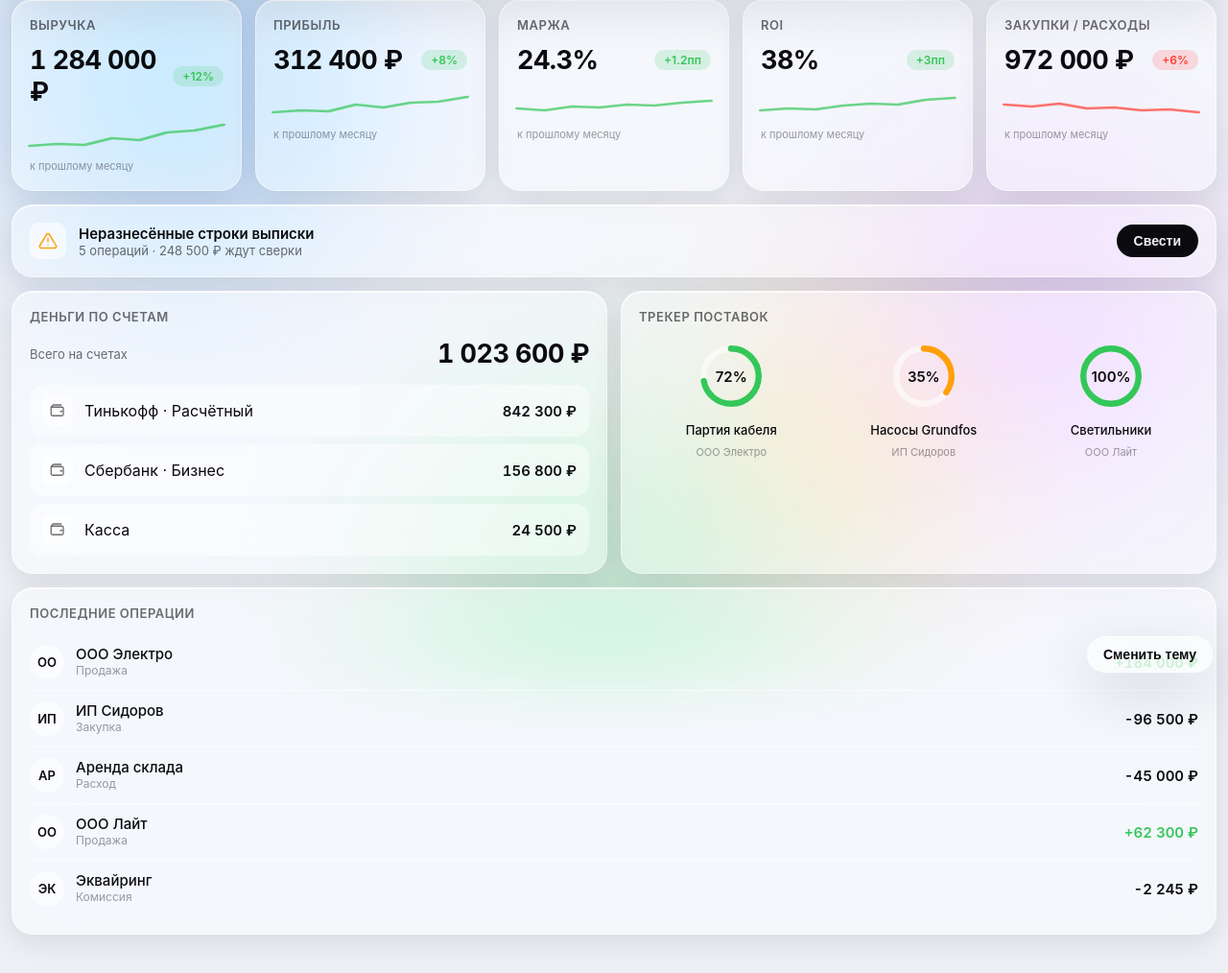
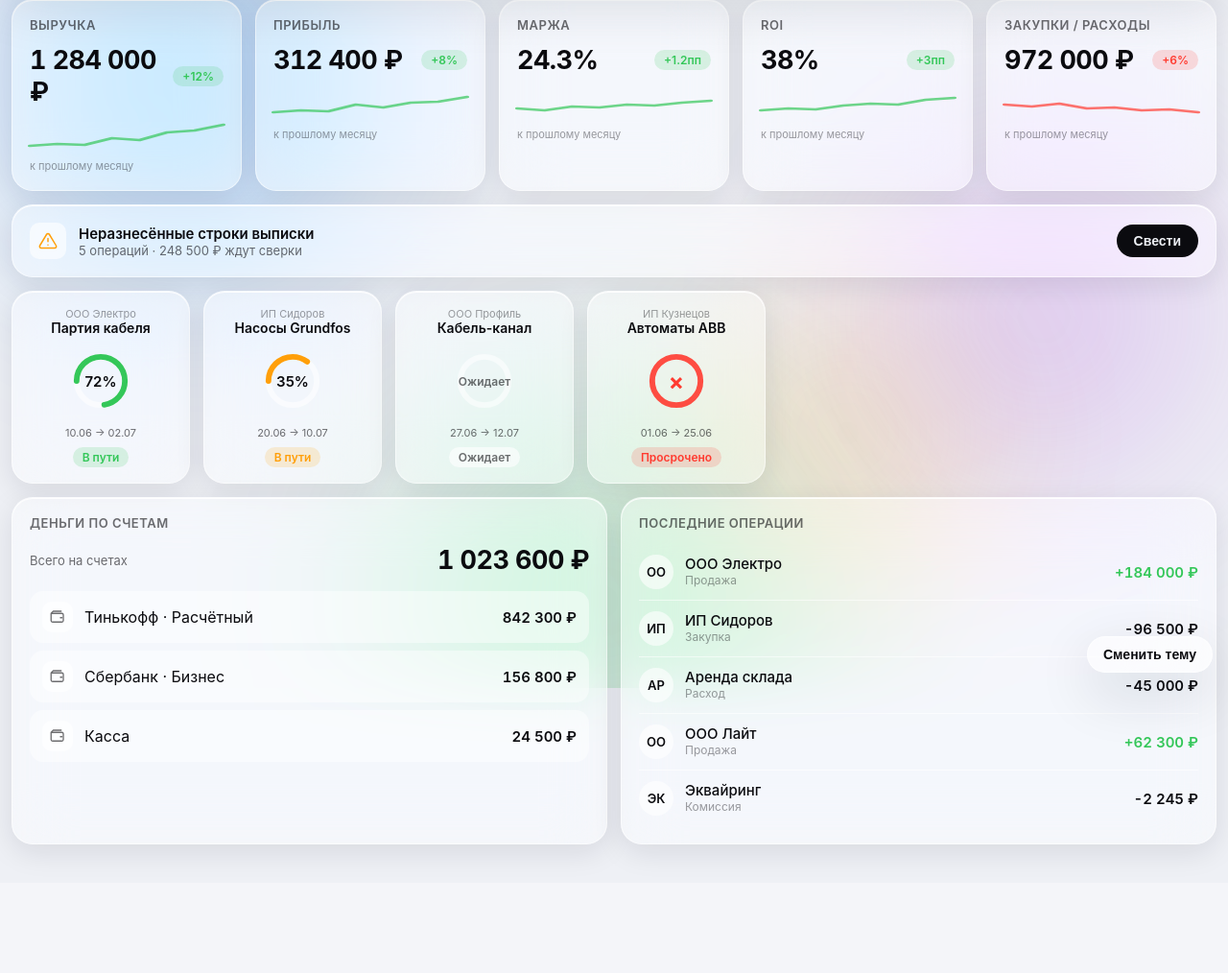
Before and after one commit to buyantk-timxfey/byB-WS, a Laravel app: page /preview.html in a window 1280 px wide. Shown: the part 83-1097 px from the top of the page at 96% size. After the commit the page ends 980 px from the top, so only its background shows below. Run offline with Laravel 12, Linux system fonts and the light colour scheme.

Commit message:
design(v2): трекер — каждая поставка отдельным виджетом фикс. размера (состояния: в пути/ожидает/просрочено)
Co-Authored-By: Claude Opus 4.8 <noreply@anthropic.com>
Claude-Session: https://claude.ai/code/session_01R9rNEgtwbBXA3aXF9acmaZ

```diff
--- a/v2/preview.html
+++ b/v2/preview.html
@@ -69,6 +69,13 @@ body{min-height:100dvh;background:var(--bg);color:var(--ink);
 .kpi .sub{font-size:11px;color:var(--ink-3);margin-top:8px}
 .spark{width:100%;height:34px;display:block;margin-top:12px;overflow:visible}
 .inkbtn{border:0;cursor:pointer;background:var(--ink);color:var(--bg);font-size:14px;font-weight:600;padding:9px 18px;border-radius:999px;white-space:nowrap}
+.ships{display:flex;flex-wrap:wrap;gap:14px;margin-bottom:14px}
+.ship{flex:0 0 186px;display:flex;flex-direction:column;align-items:center;text-align:center;padding:16px}
+.ship .cp{font-size:11px;color:var(--ink-3)}
+.ship .nm{font-size:14px;font-weight:600;line-height:1.15;margin-bottom:10px}
+.ship .ring{width:74px;height:74px}
+.ship .dates{font-size:11px;color:var(--ink-2);margin-top:10px}
+.ship .pill{margin-top:8px}
 .row{display:flex;align-items:center;justify-content:space-between}
 .acc{display:flex;flex-direction:column;gap:8px}
 .acc .item{display:flex;align-items:center;justify-content:space-between;padding:11px 13px;border-radius:14px;background:var(--glass-fill)}
@@ -156,16 +163,44 @@ body{min-height:100dvh;background:var(--bg);color:var(--ink);
     </div>
   </div>
 
-  <div class="grid">
-
   <!-- Сигнал: неразнесённые строки выписки -->
-    <div class="w glass" style="grid-column:1/-1;flex-direction:row;align-items:center;justify-content:space-between;gap:14px">
+  <div class="w glass" style="flex-direction:row;align-items:center;justify-content:space-between;gap:14px;margin-bottom:14px">
     <div style="display:flex;align-items:center;gap:13px">
       <span class="chip" style="color:var(--warn);width:38px;height:38px"><svg viewBox="0 0 24 24" width="20" height="20" fill="none" stroke="currentColor" stroke-width="1.75" stroke-linecap="round" stroke-linejoin="round"><path d="M12 9v4M12 17h.01M10.3 3.9 1.8 18a2 2 0 0 0 1.7 3h17a2 2 0 0 0 1.7-3L13.7 3.9a2 2 0 0 0-3.4 0z"/></svg></span>
       <div><div style="font-weight:600;font-size:15px">Неразнесённые строки выписки</div><div style="font-size:13px;color:var(--ink-2)">5 операций · 248 500 ₽ ждут сверки</div></div>
     </div>
     <button class="inkbtn">Свести</button>
   </div>
+
+  <!-- Поставки: каждая — отдельный виджет фиксированного размера -->
+  <div class="ships">
+    <div class="ship glass">
+      <div class="cp">ООО Электро</div><div class="nm">Партия кабеля</div>
+      <div class="ring"><svg viewBox="0 0 100 100" width="74" height="74"><circle cx="50" cy="50" r="34" fill="none" stroke="var(--glass-border)" stroke-width="8"/><circle cx="50" cy="50" r="34" fill="none" stroke="var(--income)" stroke-width="8" stroke-linecap="round" stroke-dasharray="214" stroke-dashoffset="60" transform="rotate(-90 50 50)"/></svg><span>72%</span></div>
+      <div class="dates">10.06 → 02.07</div>
+      <span class="pill" style="background:rgba(52,199,89,.16);color:var(--income)">В пути</span>
+    </div>
+    <div class="ship glass">
+      <div class="cp">ИП Сидоров</div><div class="nm">Насосы Grundfos</div>
+      <div class="ring"><svg viewBox="0 0 100 100" width="74" height="74"><circle cx="50" cy="50" r="34" fill="none" stroke="var(--glass-border)" stroke-width="8"/><circle cx="50" cy="50" r="34" fill="none" stroke="var(--warn)" stroke-width="8" stroke-linecap="round" stroke-dasharray="214" stroke-dashoffset="139" transform="rotate(-90 50 50)"/></svg><span>35%</span></div>
+      <div class="dates">20.06 → 10.07</div>
+      <span class="pill" style="background:rgba(255,159,10,.16);color:var(--warn)">В пути</span>
+    </div>
+    <div class="ship glass">
+      <div class="cp">ООО Профиль</div><div class="nm">Кабель-канал</div>
+      <div class="ring"><svg viewBox="0 0 100 100" width="74" height="74"><circle cx="50" cy="50" r="34" fill="none" stroke="var(--glass-border)" stroke-width="8"/></svg><span style="font-size:12px;color:var(--ink-2)">Ожидает</span></div>
+      <div class="dates">27.06 → 12.07</div>
+      <span class="pill" style="background:var(--glass-fill-strong);color:var(--ink-2)">Ожидает</span>
+    </div>
+    <div class="ship glass">
+      <div class="cp">ИП Кузнецов</div><div class="nm">Автоматы ABB</div>
+      <div class="ring"><svg viewBox="0 0 100 100" width="74" height="74"><circle cx="50" cy="50" r="34" fill="none" stroke="var(--expense)" stroke-width="8" opacity=".9"/></svg><span style="font-size:24px;font-weight:700;color:var(--expense)">×</span></div>
+      <div class="dates">01.06 → 25.06</div>
+      <span class="pill" style="background:rgba(255,59,48,.16);color:var(--expense)">Просрочено</span>
+    </div>
+  </div>
+
+  <div class="grid">
 
     <div class="w glass col3"><h2>Деньги по счетам</h2>
       <div class="row" style="margin-bottom:16px"><span style="font-size:13px;color:var(--ink-2)">Всего на счетах</span><span class="kpi-val tnum">1 023 600 ₽</span></div>
@@ -176,15 +211,7 @@ body{min-height:100dvh;background:var(--bg);color:var(--ink);
       </div>
     </div>
 
-    <div class="w glass col3"><h2>Трекер поставок</h2>
-      <div class="track">
-        <div class="t"><div class="ring"><svg viewBox="0 0 100 100" width="80" height="80"><circle cx="50" cy="50" r="36" fill="none" stroke="var(--glass-border)" stroke-width="8"/><circle cx="50" cy="50" r="36" fill="none" stroke="var(--income)" stroke-width="8" stroke-linecap="round" stroke-dasharray="226" stroke-dashoffset="63"/></svg><span>72%</span></div><div style="font-size:13px;font-weight:500">Партия кабеля</div><div style="font-size:11px;color:var(--ink-3)">ООО Электро</div></div>
-        <div class="t"><div class="ring"><svg viewBox="0 0 100 100" width="80" height="80"><circle cx="50" cy="50" r="36" fill="none" stroke="var(--glass-border)" stroke-width="8"/><circle cx="50" cy="50" r="36" fill="none" stroke="var(--warn)" stroke-width="8" stroke-linecap="round" stroke-dasharray="226" stroke-dashoffset="147"/></svg><span>35%</span></div><div style="font-size:13px;font-weight:500">Насосы Grundfos</div><div style="font-size:11px;color:var(--ink-3)">ИП Сидоров</div></div>
-        <div class="t"><div class="ring"><svg viewBox="0 0 100 100" width="80" height="80"><circle cx="50" cy="50" r="36" fill="none" stroke="var(--glass-border)" stroke-width="8"/><circle cx="50" cy="50" r="36" fill="none" stroke="var(--income)" stroke-width="8" stroke-linecap="round" stroke-dasharray="226" stroke-dashoffset="0"/></svg><span>100%</span></div><div style="font-size:13px;font-weight:500">Светильники</div><div style="font-size:11px;color:var(--ink-3)">ООО Лайт</div></div>
-      </div>
-    </div>
-
-    <div class="w glass" style="grid-column:1/-1"><h2>Последние операции</h2>
+    <div class="w glass col3"><h2>Последние операции</h2>
       <div class="tx">
         <div class="t"><div class="left"><span class="av">ОО</span><div><div class="nm">ООО Электро</div><div class="cat">Продажа</div></div></div><span class="amt tnum" style="color:var(--income)">+184 000 ₽</span></div>
         <div class="t"><div class="left"><span class="av">ИП</span><div><div class="nm">ИП Сидоров</div><div class="cat">Закупка</div></div></div><span class="amt tnum">-96 500 ₽</span></div>
```
Also changed, not shown: v2/resources/js/Pages/Dashboard.vue (+23 -17 lines). Lines whose indentation alone changed are shown as unchanged.
